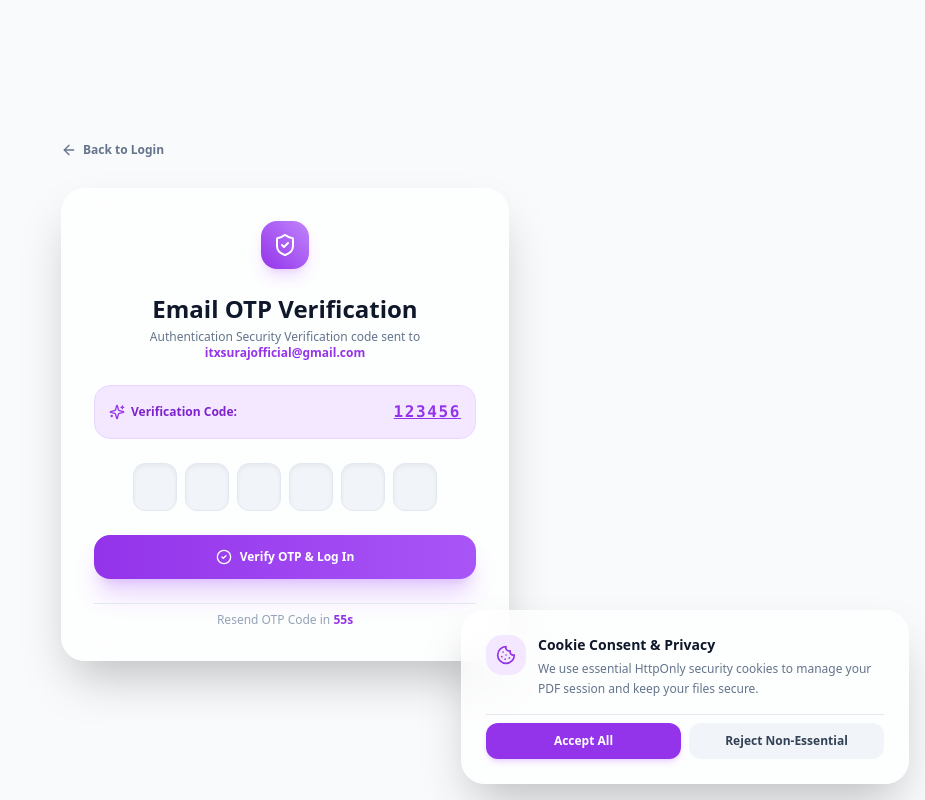
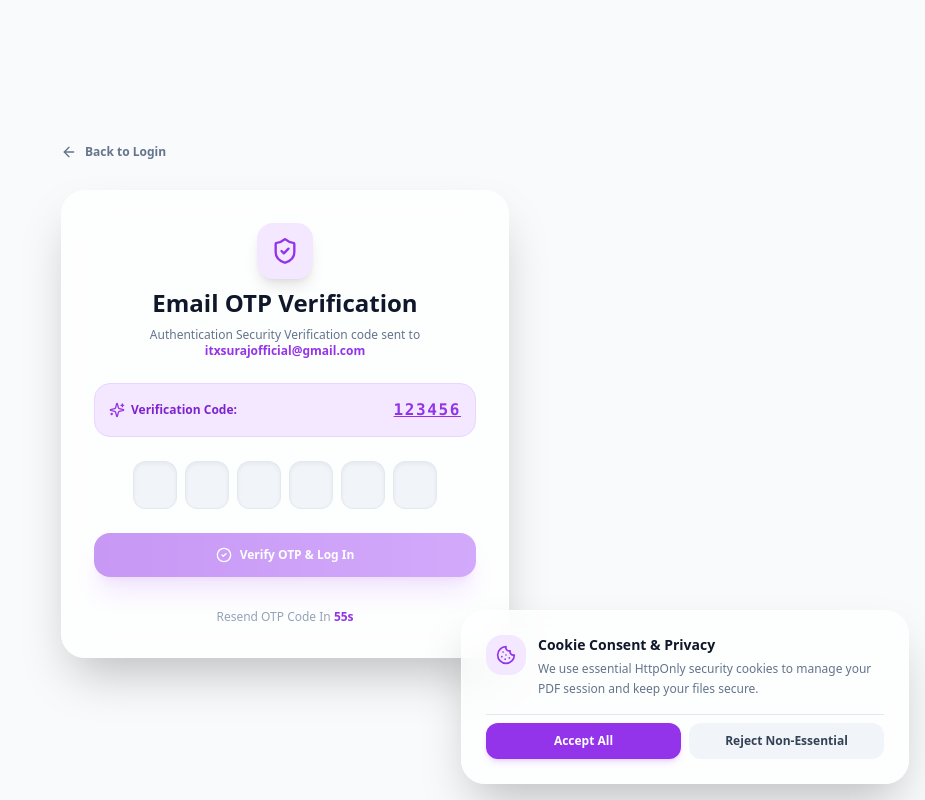
Before and after one commit to Vishwakarmasuraj333/PDFMaster-Pro, a Next.js app in the folder client/: page /auth/verify-otp in a window 1280 px wide. Shown: the whole page, without its empty margins (355-1280 px from the left). Built offline with nearby package versions, Linux system fonts and the light colour scheme.

Commit message:
fix: wrap verify-otp useSearchParams in Suspense boundary for Next.js 14 static page prerendering

```diff
--- a/client/app/auth/verify-otp/page.tsx
+++ b/client/app/auth/verify-otp/page.tsx
@@ -1,11 +1,11 @@
 "use client";
 
-import React, { useState, useEffect, useRef } from 'react';
+import React, { useState, useEffect, useRef, Suspense } from 'react';
 import Link from 'next/link';
 import { useRouter, useSearchParams } from 'next/navigation';
-import { ShieldCheck, ArrowLeft, CheckCircle2, RotateCw, Sparkles } from 'lucide-react';
+import { ShieldCheck, ArrowLeft, CheckCircle2, RotateCw, Sparkles, Loader2 } from 'lucide-react';
 
-export default function VerifyOtpPage() {
+function VerifyOtpContent() {
   const router = useRouter();
   const searchParams = useSearchParams();
   const method = searchParams.get('method') || 'Authentication';
@@ -47,18 +47,10 @@ export default function VerifyOtpPage() {
   const handlePaste = (e: React.ClipboardEvent<HTMLInputElement>) => {
     e.preventDefault();
     const pasted = e.clipboardData.getData('text').replace(/\D/g, '').slice(0, 6);
-    if (pasted) {
-      const newOtp = pasted.split('');
-      while (newOtp.length < 6) newOtp.push('');
-      setOtp(newOtp);
-      inputRefs.current[Math.min(pasted.length, 5)]?.focus();
+    if (pasted.length === 6) {
+      setOtp(pasted.split(''));
+      inputRefs.current[5]?.focus();
     }
-  };
-
-  const handleResend = () => {
-    if (countdown > 0) return;
-    setCountdown(60);
-    sessionStorage.setItem('pdfmaster_otp_demo', '123456');
   };
 
   const handleVerify = (e: React.FormEvent) => {
@@ -84,22 +76,21 @@ export default function VerifyOtpPage() {
 
         <Link
           href="/auth/login"
-          className="inline-flex items-center gap-1.5 text-xs font-bold text-slate-500 hover:text-purple-600 dark:hover:text-purple-400"
+          className="inline-flex items-center gap-2 text-xs font-bold text-slate-500 hover:text-purple-600 transition-colors"
         >
           <ArrowLeft className="w-4 h-4" /> Back to Login
         </Link>
 
-        <div className="glass-card rounded-3xl p-8 border border-slate-200 dark:border-slate-800 shadow-2xl space-y-6 text-center">
-
-          <div className="w-12 h-12 rounded-2xl bg-gradient-to-tr from-purple-600 to-purple-400 text-white mx-auto flex items-center justify-center shadow-lg shadow-purple-500/20">
-            <ShieldCheck className="w-6 h-6" />
-          </div>
-
-          <div className="space-y-1">
+        <div className="glass-card rounded-3xl p-8 border border-slate-200 dark:border-slate-800 space-y-6 shadow-2xl">
+          <div className="text-center space-y-2">
+            <div className="w-14 h-14 rounded-2xl bg-purple-100 dark:bg-purple-950/80 text-purple-600 dark:text-purple-400 mx-auto flex items-center justify-center shadow-lg">
+              <ShieldCheck className="w-7 h-7" />
+            </div>
             <h2 className="text-2xl font-black text-slate-900 dark:text-white">Email OTP Verification</h2>
             <p className="text-xs text-slate-500">
-              {method} Security Verification code sent to <br />
-              <span className="font-extrabold text-purple-600 dark:text-purple-400">{email}</span>
+              {method} Security Verification code sent to
+              <br />
+              <strong className="text-purple-600 dark:text-purple-400">{email}</strong>
             </p>
           </div>
 
@@ -140,28 +131,50 @@ export default function VerifyOtpPage() {
 
             <button
               type="submit"
-              disabled={loading || verifiedSuccess}
-              className="w-full py-3.5 rounded-2xl bg-gradient-to-r from-purple-600 to-purple-500 hover:from-purple-700 hover:to-purple-600 text-white font-extrabold text-xs shadow-xl shadow-purple-500/25 transition-all flex items-center justify-center gap-2"
+              disabled={loading || otp.join('').length < 6}
+              className="w-full py-3.5 rounded-2xl bg-gradient-to-r from-purple-600 to-purple-500 hover:from-purple-700 hover:to-purple-600 disabled:opacity-50 text-white font-extrabold text-xs shadow-xl shadow-purple-500/25 transition-all flex items-center justify-center gap-2"
             >
-              <CheckCircle2 className="w-4 h-4" /> {loading ? 'Authenticating Credentials...' : 'Verify OTP & Log In'}
+              {loading ? (
+                <>
+                  <RotateCw className="w-4 h-4 animate-spin" /> Verifying Code...
+                </>
+              ) : (
+                <>
+                  <CheckCircle2 className="w-4 h-4" /> Verify OTP & Log In
+                </>
+              )}
             </button>
           </form>
 
-          <div className="pt-2 border-t border-slate-200 dark:border-slate-800 text-xs">
+          <div className="text-center pt-2">
             {countdown > 0 ? (
-              <span className="text-slate-400 font-medium">Resend OTP Code in <strong className="text-purple-600">{countdown}s</strong></span>
+              <p className="text-xs text-slate-400 font-medium">
+                Resend OTP Code In <span className="text-purple-600 dark:text-purple-400 font-bold">{countdown}s</span>
+              </p>
             ) : (
               <button
-                onClick={handleResend}
-                className="font-bold text-purple-600 dark:text-purple-400 hover:underline flex items-center justify-center gap-1.5 mx-auto"
+                onClick={() => setCountdown(60)}
+                className="text-xs font-extrabold text-purple-600 dark:text-purple-400 hover:underline flex items-center gap-1 mx-auto"
               >
-                <RotateCw className="w-3.5 h-3.5" /> Resend OTP Code
+                <RotateCw className="w-3.5 h-3.5" /> Resend New OTP
               </button>
             )}
           </div>
+        </div>
 
-        </div>
       </div>
     </div>
   );
 }
+
+export default function VerifyOtpPage() {
+  return (
+    <Suspense fallback={
+      <div className="min-h-screen bg-slate-50 dark:bg-[#0F172A] flex items-center justify-center p-4">
+        <Loader2 className="w-8 h-8 animate-spin text-purple-600 mx-auto" />
+      </div>
+    }>
+      <VerifyOtpContent />
+    </Suspense>
+  );
+}
```
